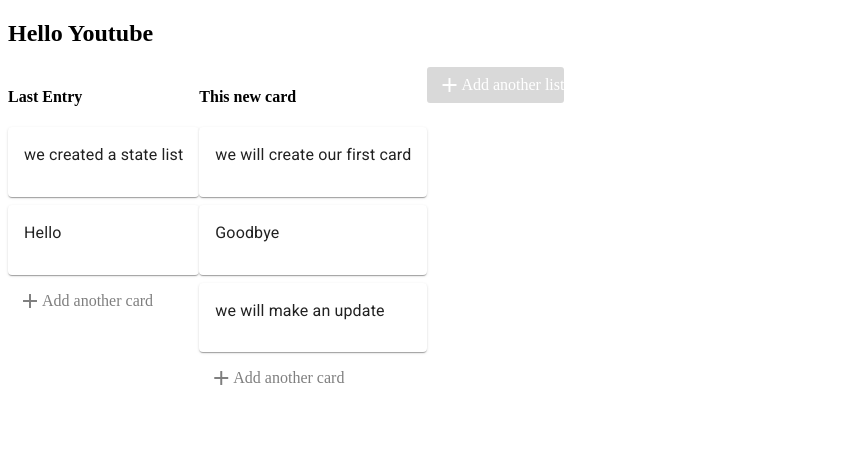
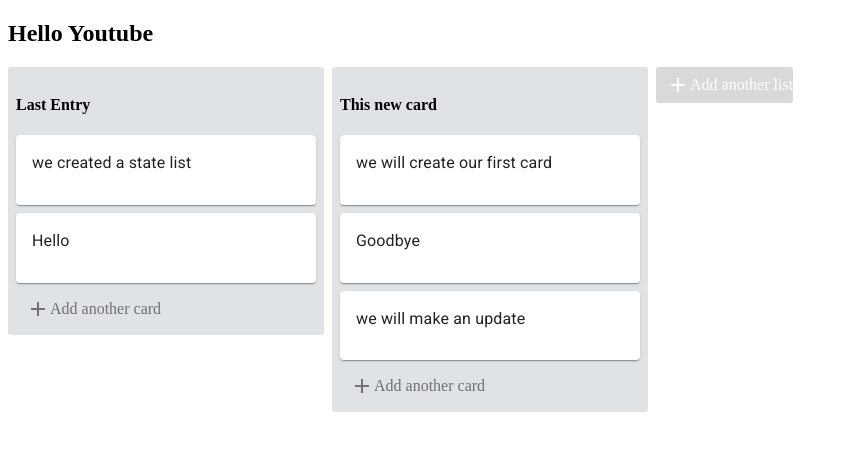
Before and after one commit to Oscar-Ore007/dashboard-frontend, a React (Create React App) app: page / in a window 1280 px wide. Shown: the top 450 px of the page, without its empty margins (0-849 px from the left). Built offline with nearby package versions, Linux system fonts and the light colour scheme.

Commit message:
added drag and drop feature to card components

```diff
--- a/src/components/DashboardCard.js
+++ b/src/components/DashboardCard.js
@@ -2,18 +2,23 @@ import React from 'react';
 import Card from '@material-ui/core/Card';
 import Typography from '@material-ui/core/Typography';
 import CardContent from '@material-ui/core/CardContent';
+import { Draggable } from "react-beautiful-dnd";
 
 
 
-const DashBoardCard = ({text}) => {
+const DashBoardCard = ({text, id, index }) => {
     return (
-        <Card style={styles.cardContainer}>
-            <CardContent>
-            <Typography gutterBottom>
-            {text}
-          </Typography>
-          </CardContent>
-      </Card>
+    <Draggable draggableId={String(id)} index={index}>
+        {provided => (
+            <div ref={provided.innerRef} {...provided.draggableProps} {...provided.dragHandleProps}>
+             <Card style={styles.cardContainer}>
+             <CardContent>
+                <Typography gutterBottom>{text}</Typography>
+            </CardContent>
+            </Card>
+        </div>
+        )}
+      </Draggable>
     );
 };
 
--- a/src/components/DashboardList.js
+++ b/src/components/DashboardList.js
@@ -1,16 +1,22 @@
 import React from 'react';
 import DashboardCard from './DashboardCard';
 import DashboardActionButton from './DashboardActionButton';
+import { Droppable } from "react-beautiful-dnd";
 
 const DashboardList = ({title, cards, listID }) => {
     return(
-        <div style={styles.containers}>
-            <h4>{title}</h4>
-            {cards.map(card => (
-            <DashboardCard key={card.id} text={card.text} />
+        <Droppable droppableId={String(listID)}>
+            {provided => (
+                 <div {...provided.droppableProps} ref={provided.innerRef} style={styles.container}>
+                 <h4>{title}</h4>
+                 {cards.map((card, index) => (
+                 <DashboardCard key={card.id} index={index} text={card.text} id={card.id} />
             ))}
             <DashboardActionButton listID={listID} />
+            {provided.placeholder}
         </div>
+            )}
+    </Droppable>
     );
 };
 
```
